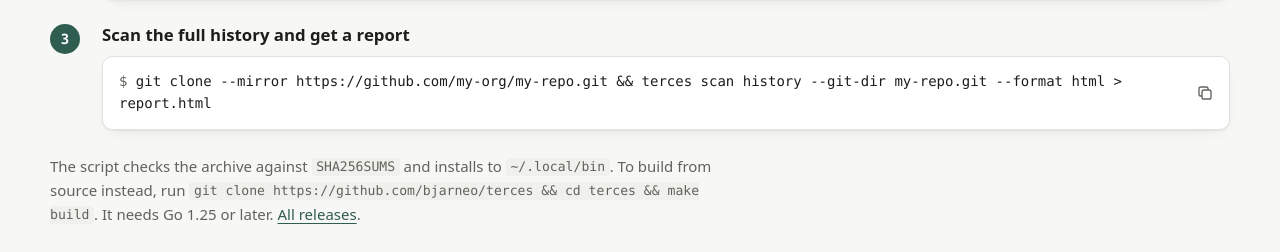
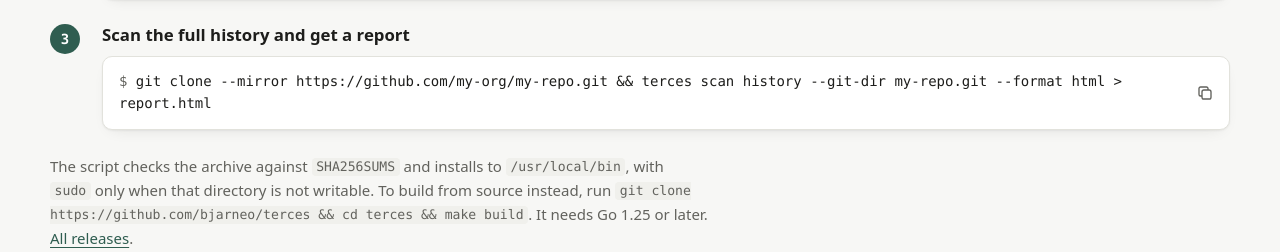
Before and after one commit to bjarneo/terces, a plain HTML site: page site/index.html in a window 1280 px wide. Shown: the part 6125-6377 px from the top of the page. Drawn offline with Linux system fonts and the light colour scheme.

Commit message:
Install to /usr/local/bin when it exists
/usr/local/bin is on the PATH by default on macOS and most Linux
systems. The install script uses sudo only when the directory is not
writable, and installs to ~/.local/bin when the directory does not
exist or sudo fails.

```diff
--- a/site/index.html
+++ b/site/index.html
@@ -424,7 +424,7 @@ Scan: 1 blob listed, 1 scanned, 0 cached, 0 skipped (path 0, size 0, binary 0),
       <div class="cmd" data-copy><code><span class="prompt" aria-hidden="true">$ </span>git clone --mirror https://github.com/my-org/my-repo.git &amp;&amp; terces scan history --git-dir my-repo.git --format html &gt; report.html</code><button type="button" class="copy" aria-label="Copy the command"><svg viewBox="0 0 24 24" aria-hidden="true"><rect x="8" y="8" width="12" height="12" rx="2.5"/><path d="M16 8V6a2 2 0 0 0-2-2H6a2 2 0 0 0-2 2v8a2 2 0 0 0 2 2h2"/></svg></button></div>
     </li>
   </ol>
-  <p class="aside-q">The script checks the archive against <code>SHA256SUMS</code> and installs to <code>~/.local/bin</code>. To build from source instead, run <code>git clone https://github.com/bjarneo/terces &amp;&amp; cd terces &amp;&amp; make build</code>. It needs Go 1.25 or later. <a href="https://github.com/bjarneo/terces/releases">All releases</a>.</p>
+  <p class="aside-q">The script checks the archive against <code>SHA256SUMS</code> and installs to <code>/usr/local/bin</code>, with <code>sudo</code> only when that directory is not writable. To build from source instead, run <code>git clone https://github.com/bjarneo/terces &amp;&amp; cd terces &amp;&amp; make build</code>. It needs Go 1.25 or later. <a href="https://github.com/bjarneo/terces/releases">All releases</a>.</p>
   <div class="next">
     <a class="next-link" href="https://github.com/bjarneo/terces/blob/main/docs/server-setup.md">
       <strong>Run the server for your orgs <svg class="next-arrow" viewBox="0 0 24 24" aria-hidden="true"><path d="M5 12h14M13 6l6 6-6 6"/></svg></strong>
```
Also changed, not shown: 3 other files.
